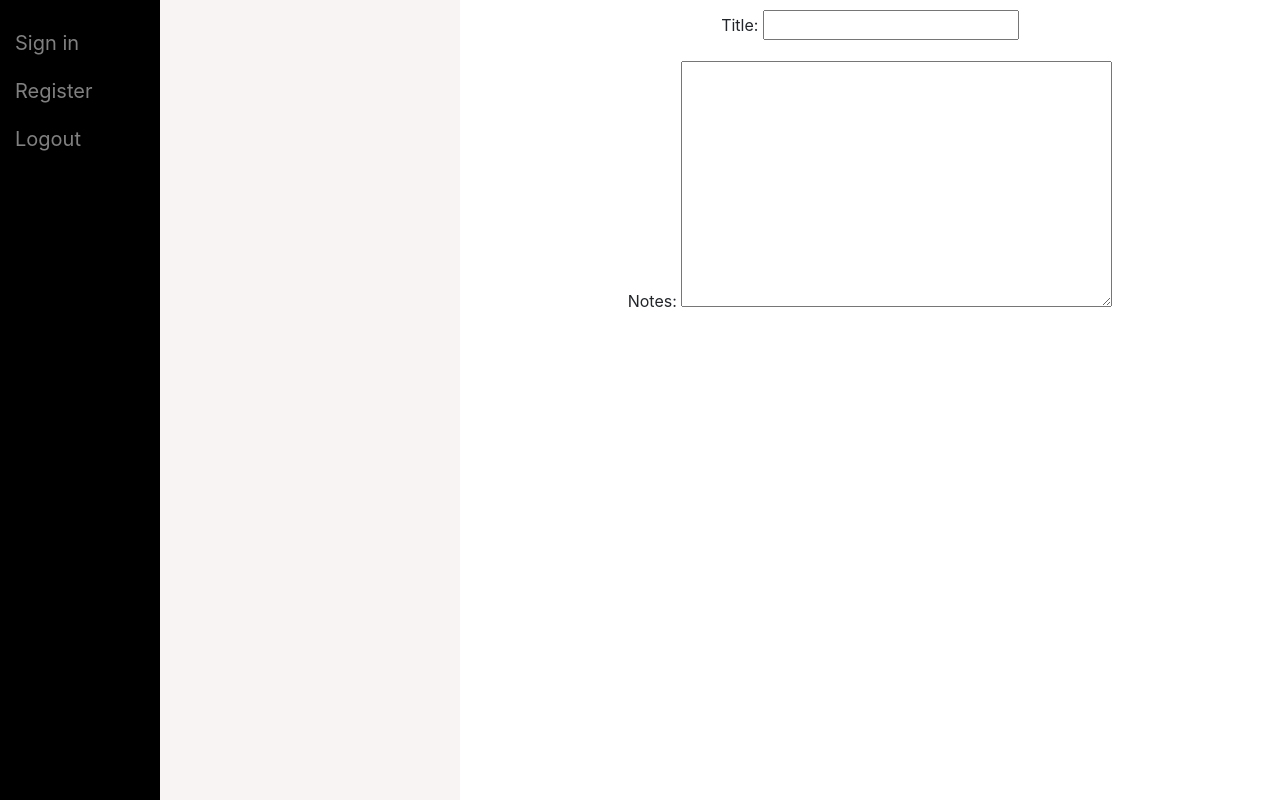
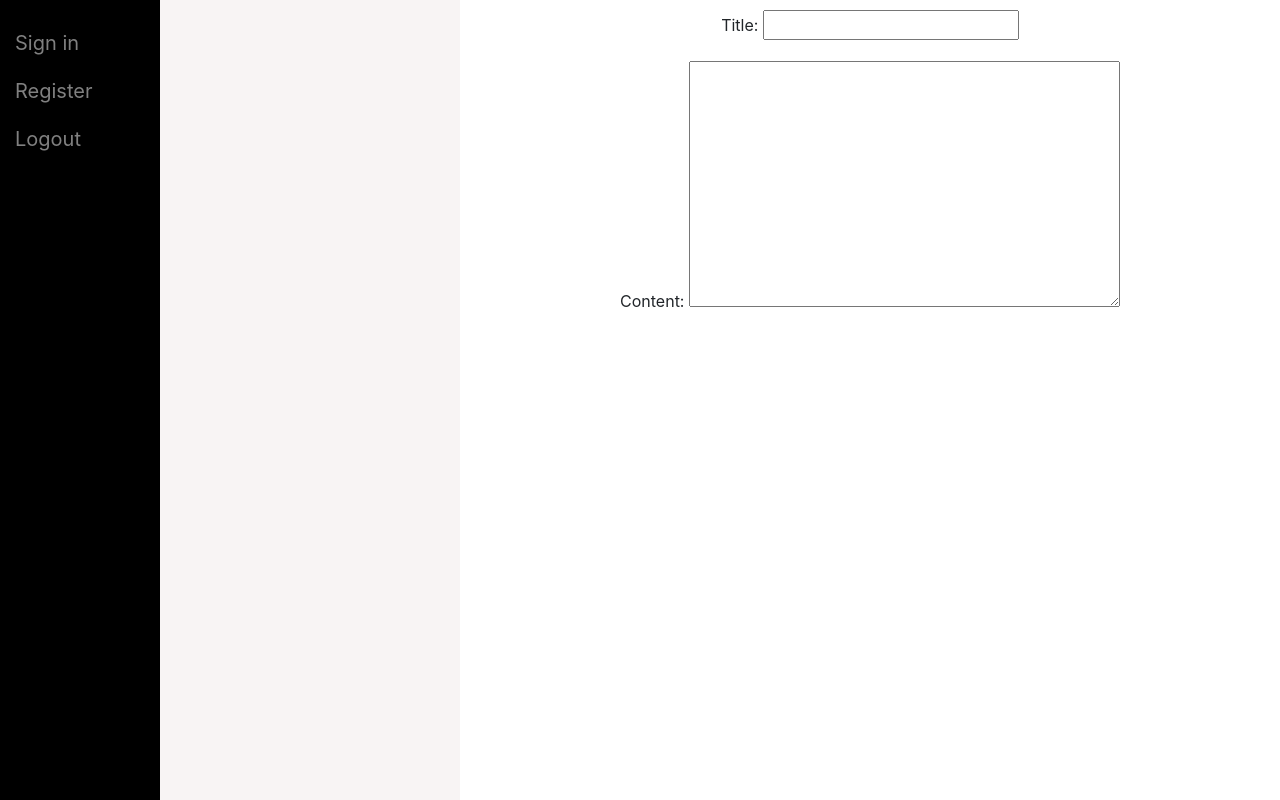
Before and after one commit to AMcDonald12/NotesAppDjango, a Django app: page /1 in a window 1280 px wide. Run offline with Django 4.2, Linux system fonts and the light colour scheme; data that the repository does not hold is empty.

Commit message:
connected user data to views

```diff
--- a/mysite/notes/forms.py
+++ b/mysite/notes/forms.py
@@ -5,4 +5,4 @@ from .models import Note
 class NoteEditor(forms.ModelForm):
     class Meta:
         model = Note
-        fields = ["title", "notes"]
+        fields = ["title", "content"]
--- a/mysite/notes/models.py
+++ b/mysite/notes/models.py
@@ -6,7 +6,7 @@ from tinymce.models import HTMLField
 class Note(models.Model):
     user = models.ForeignKey(User, on_delete=models.CASCADE, related_name="note", null=True)
     title = models.CharField(max_length=200)
-    notes = HTMLField()
+    content = HTMLField()
     created = models.DateTimeField(auto_now_add=True)
     updated = models.DateTimeField(auto_now=True)
 
--- a/mysite/notes/templates/notes/notes.html
+++ b/mysite/notes/templates/notes/notes.html
@@ -4,10 +4,9 @@
 <div id="content", name="list" class="mainnav">
     <ul>
         {% csrf_token %}
-        {% for note in notes.item_set.all %}
+        {% for title in notes %}
             <li><a href="/">
-                    <h3>note.title</h3>
-                    <p>note.notes</p>
+                    <h3>{{title}}</h3>
                 </a>
             </li>
         {% endfor %}
--- a/mysite/notes/views.py
+++ b/mysite/notes/views.py
@@ -8,6 +8,10 @@ def home(response):
     return render(response, "notes/home.html", {})
 
 def notes(response, id):
-    notes = Note.objects.all()
+    note_db = Note.objects.all()
+    notes = {}
+    for note in note_db:
+        if note.user_id == id:
+            notes[note.title] = note.content
     form = NoteEditor()
     return render(response, "notes/notes.html", {"form":form, "notes":notes})
```
Also changed, not shown: mysite/notes/migrations/0004_rename_notes_note_content.py (added).
